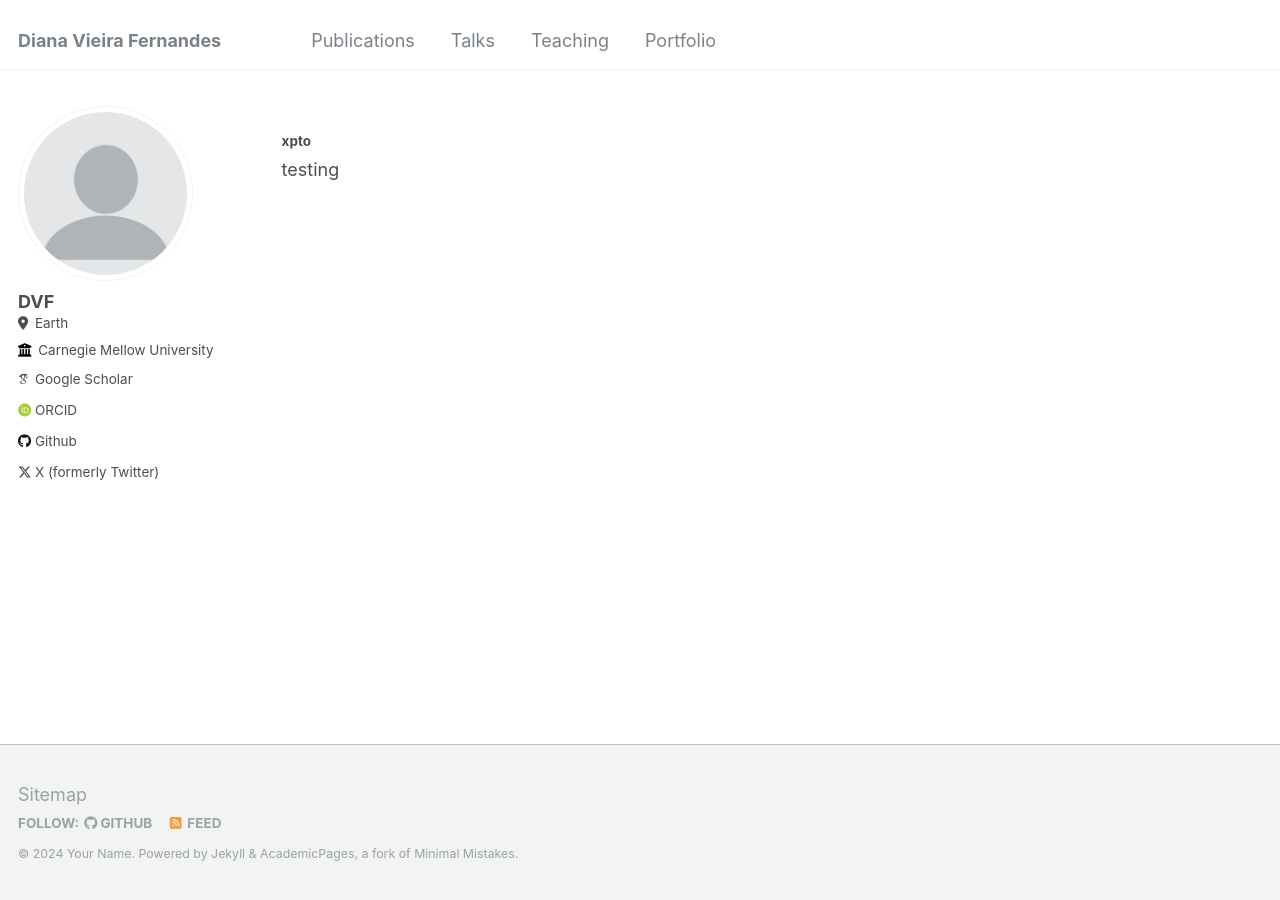
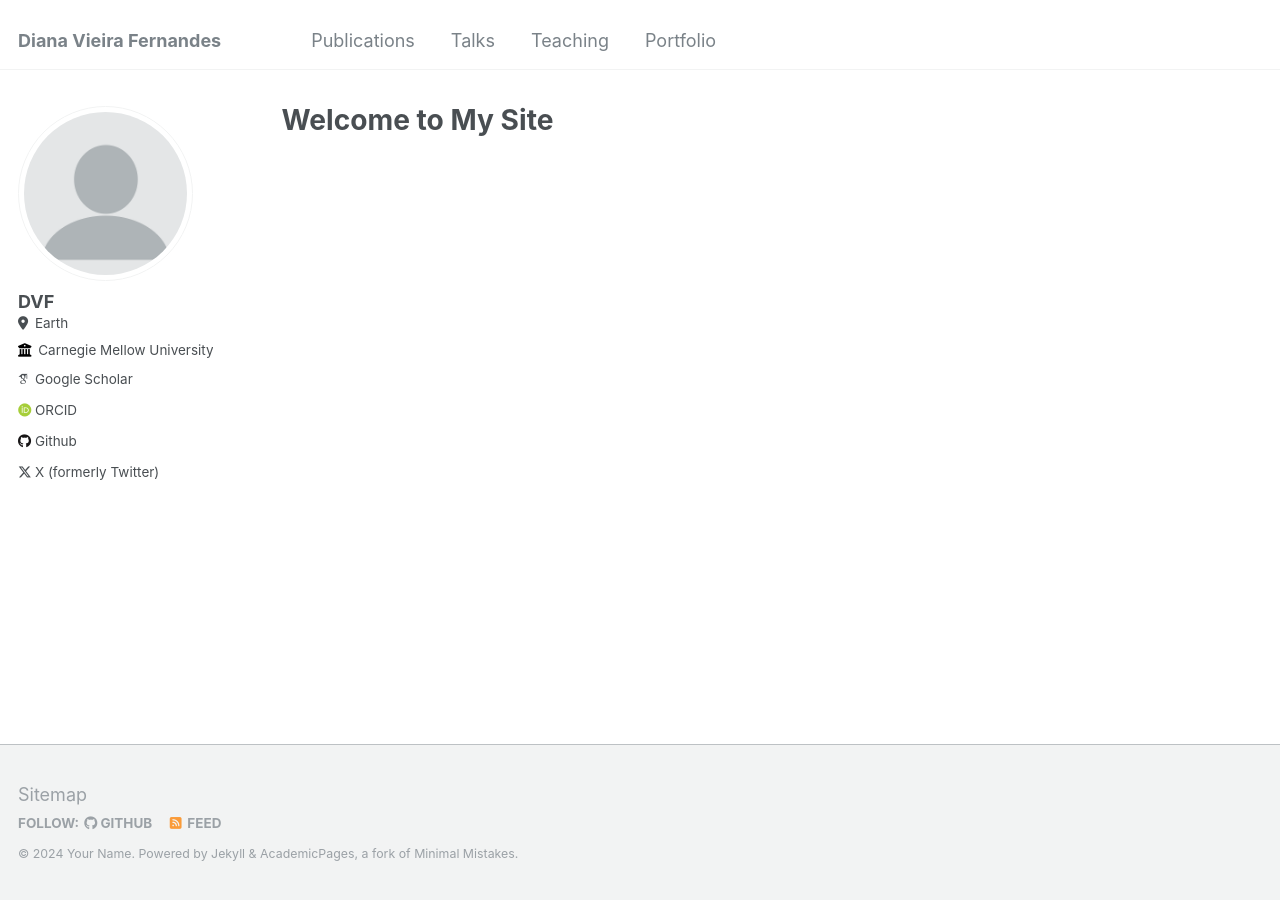
Before and after one commit to d-vf/d-vf.github.io, a Jekyll site: the page built from _pages/intro.md, in a window 1280 px wide. Built offline with Jekyll 4.4.1, drawn with Linux system fonts in a browser that asks for light colours; some web fonts are replaced; our own code applies the rules of GitHub Pages for plain Markdown files.

Commit message:
Update intro.md

```diff
--- a/_pages/intro.md
+++ b/_pages/intro.md
@@ -1,3 +1,5 @@
-##### xpto
-
-testing
+---
+title: "Welcome to My Site"
+permalink: /
+#layout: single  # Or omit this if you want the default to be picked from _config.yml
+---
```
